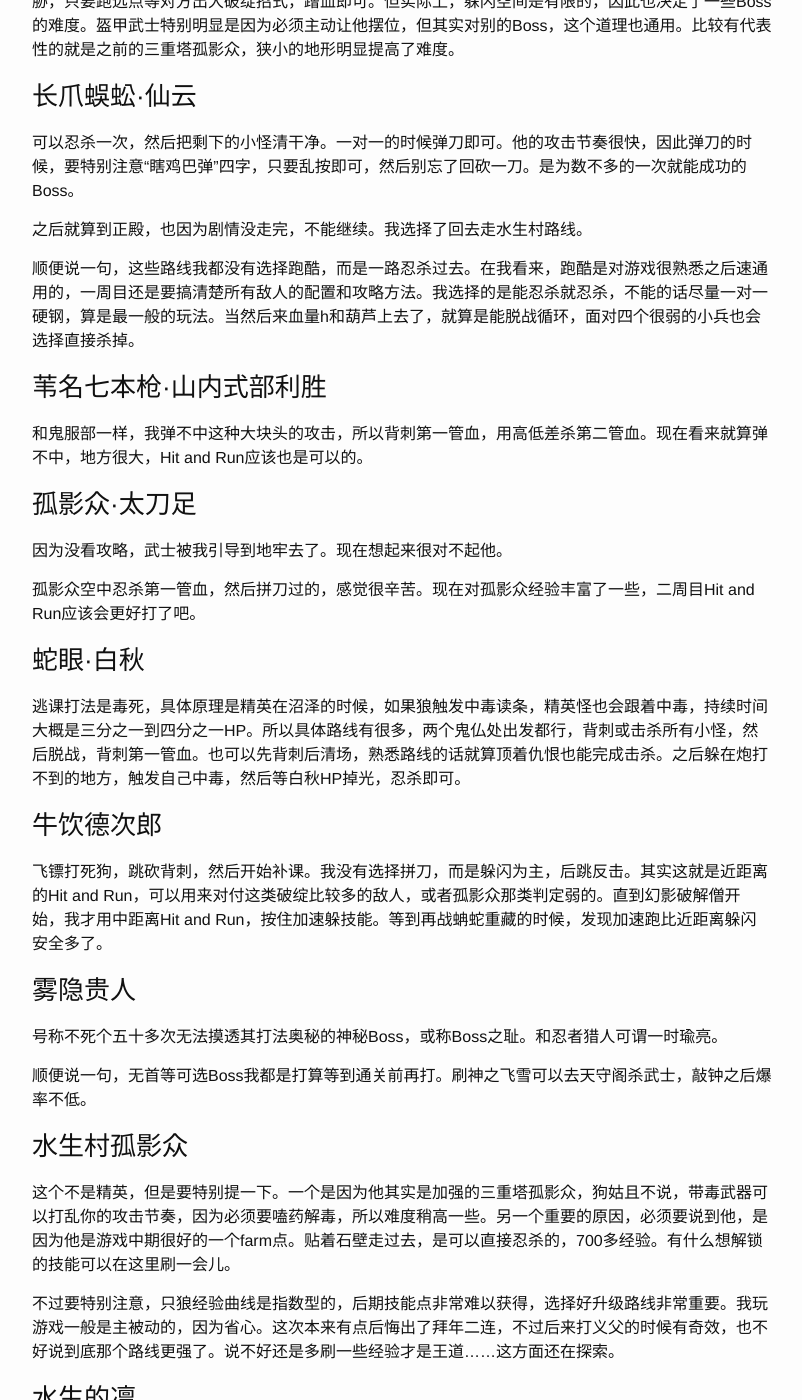
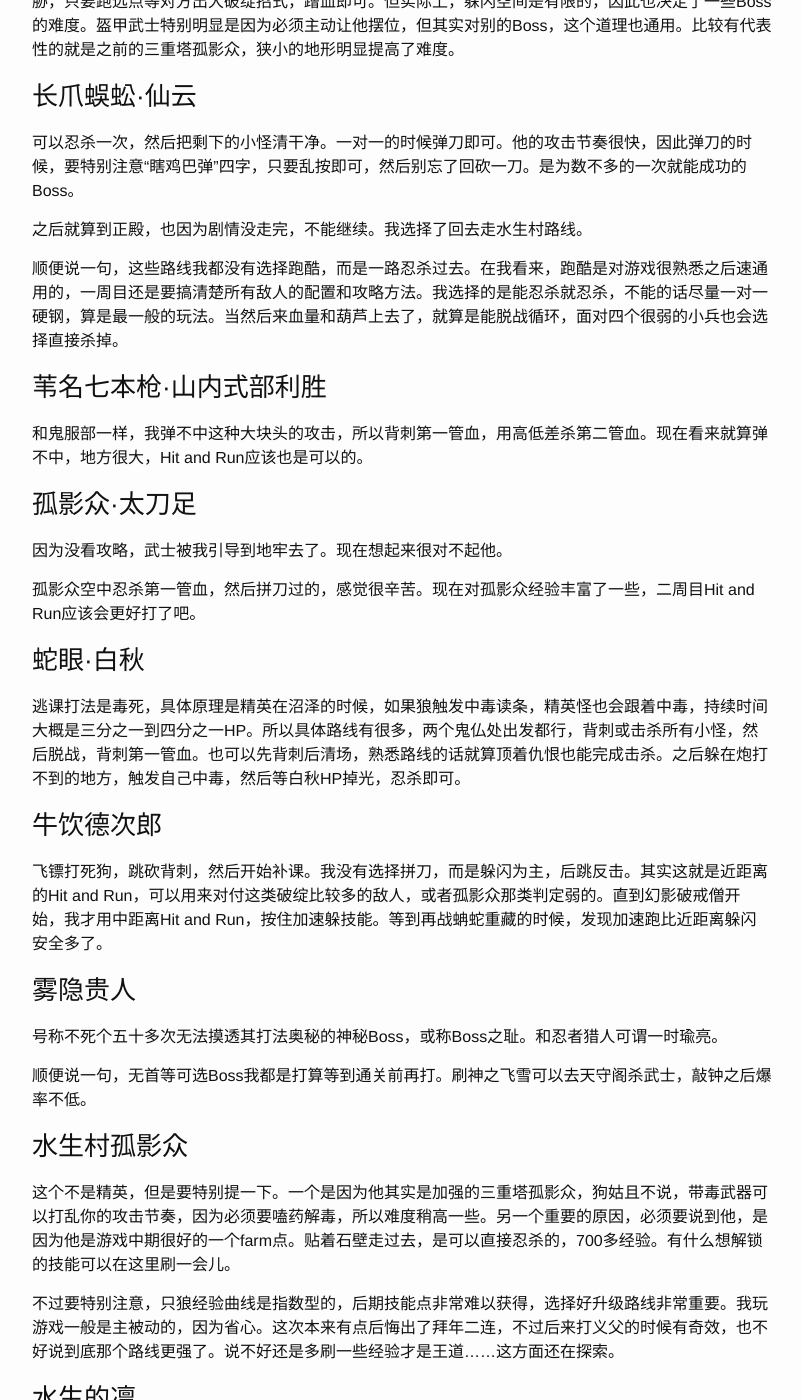
Before and after one commit to superarts/cn, a Jekyll site: the page built from _posts/2020-04-27-只狼.md, in a window 1280 px wide and 1400 px high, scrolled down 6219 px. Shown: the whole window, without its empty margins (238-1040 px from the left). Built offline with Jekyll 4.4.1, drawn with Linux system fonts in a browser that asks for light colours; some of the changed text lies outside the part shown.

```diff
--- a/_posts/2020-04-27-只狼.md
+++ b/_posts/2020-04-27-只狼.md
@@ -193,7 +193,7 @@
 
 之后就算到正殿，也因为剧情没走完，不能继续。我选择了回去走水生村路线。
 
-顺便说一句，这些路线我都没有选择跑酷，而是一路忍杀过去。在我看来，跑酷是对游戏很熟悉之后速通用的，一周目还是要搞清楚所有敌人的配置和攻略方法。我选择的是能忍杀就忍杀，不能的话尽量一对一硬钢，算是最一般的玩法。当然后来血量h和葫芦上去了，就算是能脱战循环，面对四个很弱的小兵也会选择直接杀掉。
+顺便说一句，这些路线我都没有选择跑酷，而是一路忍杀过去。在我看来，跑酷是对游戏很熟悉之后速通用的，一周目还是要搞清楚所有敌人的配置和攻略方法。我选择的是能忍杀就忍杀，不能的话尽量一对一硬钢，算是最一般的玩法。当然后来血量和葫芦上去了，就算是能脱战循环，面对四个很弱的小兵也会选择直接杀掉。
 
 ### 苇名七本枪·山内式部利胜
 
@@ -211,7 +211,7 @@
 
 ### 牛饮德次郎
 
-飞镖打死狗，跳砍背刺，然后开始补课。我没有选择拼刀，而是躲闪为主，后跳反击。其实这就是近距离的Hit and Run，可以用来对付这类破绽比较多的敌人，或者孤影众那类判定弱的。直到幻影破解僧开始，我才用中距离Hit and Run，按住加速躲技能。等到再战蚺蛇重藏的时候，发现加速跑比近距离躲闪安全多了。
+飞镖打死狗，跳砍背刺，然后开始补课。我没有选择拼刀，而是躲闪为主，后跳反击。其实这就是近距离的Hit and Run，可以用来对付这类破绽比较多的敌人，或者孤影众那类判定弱的。直到幻影破戒僧开始，我才用中距离Hit and Run，按住加速躲技能。等到再战蚺蛇重藏的时候，发现加速跑比近距离躲闪安全多了。
 
 ### 雾隐贵人
 
```
Also changed, not shown: other parts of _posts/2020-04-27-只狼.md (+5 -1 lines).
